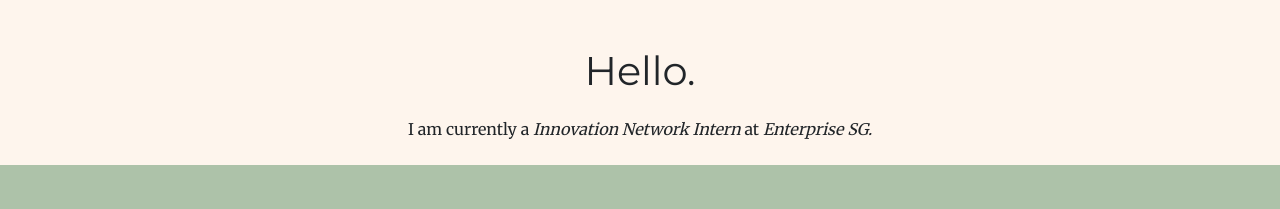
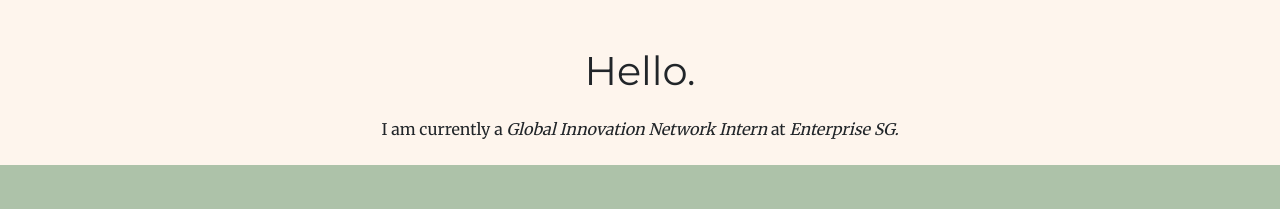
Before and after one commit to YingWeiToh/Personal-Website, a plain HTML site: page index.html in a window 1280 px wide. Shown: the part 1463-1672 px from the top of the page. Drawn offline with nearby package versions, Linux system fonts and the light colour scheme.

Commit message:
Minor fix

```diff
--- a/index.html
+++ b/index.html
@@ -50,7 +50,7 @@
     <div class="profile">
       <img class="hello-picture circular" src="images/rock.jpg" alt="Profile Picture" height=200px>
       <h2>Hello.</h2>
-      <p>I am currently a <i class="gold">Innovation Network Intern</i> at <i class="gold">Enterprise SG.</i></p>
+      <p>I am currently a <i class="gold">Global Innovation Network Intern</i> at <i class="gold">Enterprise SG.</i></p>
     </div>
 
 
```
